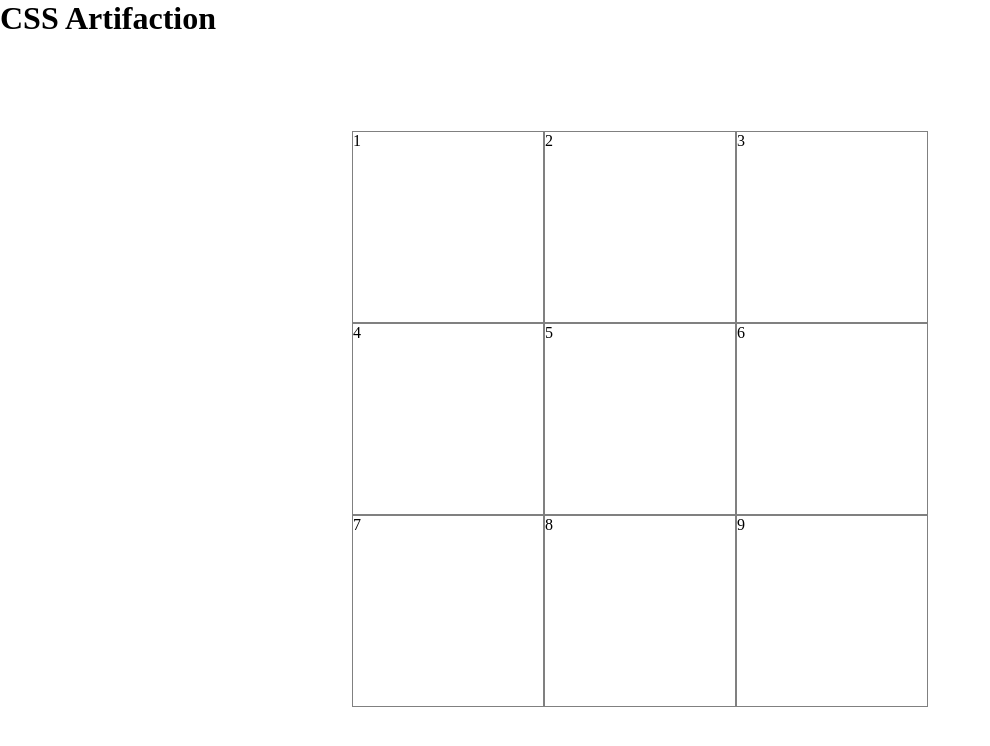
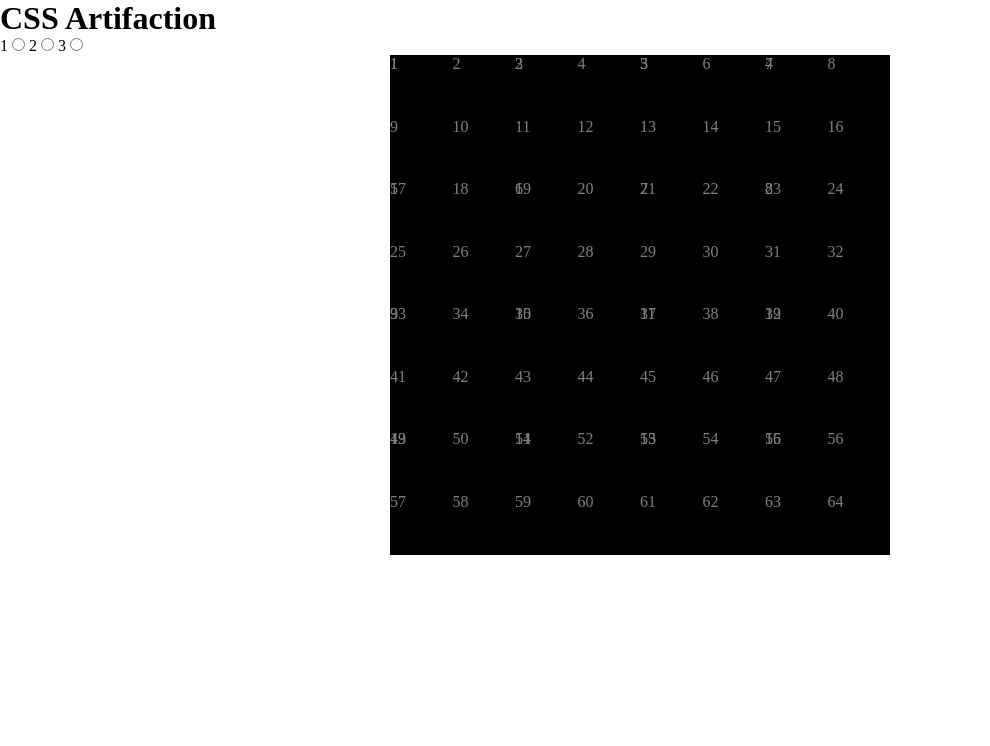
Before and after one commit to xparvidxp/CSS, a plain HTML site: page index.html in a window 1280 px wide. Shown: the whole page, without its empty margins (0-990 px from the left). Drawn offline with Linux system fonts and the light colour scheme.

Commit message:
Add files via upload

```diff
--- a/index.html
+++ b/index.html
@@ -11,6 +11,17 @@
 </header>
 <body>
     <div>
+        <label> 1
+            <input type="radio" name="seed" value="1">
+        </label>
+        <label> 2
+            <input type="radio" name="seed" value="2">
+        </label>
+        <label> 3
+            <input type="radio" name="seed" value="3">
+        </label>
+
+        <div>
             <ul>
                 <li>1</li>
                 <li>2</li>
@@ -20,8 +31,91 @@
                 <li>6</li>
                 <li>7</li>
                 <li>8</li>
+
                 <li>9</li>
+                <li>10</li>
+                <li>11</li>
+                <li>12</li>
+                <li>13</li>
+                <li>14</li>
+                <li>15</li>
+                <li>16</li>
+
+                <li>17</li>
+                <li>18</li>
+                <li>19</li>
+                <li>20</li>
+                <li>21</li>
+                <li>22</li>
+                <li>23</li>
+                <li>24</li>
+
+                <li>25</li>
+                <li>26</li>
+                <li>27</li>
+                <li>28</li>
+                <li>29</li>
+                <li>30</li>
+                <li>31</li>
+                <li>32</li>
+
+                <li>33</li>
+                <li>34</li>
+                <li>35</li>
+                <li>36</li>
+                <li>37</li>
+                <li>38</li>
+                <li>39</li>
+                <li>40</li>
+
+                <li>41</li>
+                <li>42</li>
+                <li>43</li>
+                <li>44</li>
+                <li>45</li>
+                <li>46</li>
+                <li>47</li>
+                <li>48</li>
+
+                <li>49</li>
+                <li>50</li>
+                <li>51</li>
+                <li>52</li>
+                <li>53</li>
+                <li>54</li>
+                <li>55</li>
+                <li>56</li>
+
+                <li>57</li>
+                <li>58</li>
+                <li>59</li>
+                <li>60</li>
+                <li>61</li>
+                <li>62</li>
+                <li>63</li>
+                <li>64</li>
             </ul>
+
+            <ul>
+                <li>1</li>
+                <li>2</li>
+                <li>3</li>
+                <li>4</li>
+                <li>5</li>
+                <li>6</li>
+                <li>7</li>
+                <li>8</li>
+
+                <li>9</li>
+                <li>10</li>
+                <li>11</li>
+                <li>12</li>
+                <li>13</li>
+                <li>14</li>
+                <li>15</li>
+                <li>16</li>
+            </ul>
+        </div>
     </div>
 </body>
 </html>
@@ -29,5 +123,4 @@
 <!-- https://www.w3schools.com/cssref/func_clamp.php
 https://www.w3schools.com/cssref/css3_pr_row-gap.php
 https://www.w3schools.com/html/html_lists.asp
-
 -->
--- a/styles.css
+++ b/styles.css
@@ -1,41 +1,168 @@
 * {
+
     margin: 0;
     padding: 0;
     box-sizing: border-box;
+
+/* De verschillende patterns */
+
+    --g1:
+        repeating-linear-gradient(
+            45deg,
+            yellow 0px 8px,
+            transparent 8px 25px );
+
+    --g2:
+        linear-gradient(
+            45deg,
+            yellow 50%,
+            transparent 50%);
+
+    --g3:
+        linear-gradient(
+            90deg,
+            yellow 50%,
+            transparent 50%);
+
+    --g4:
+        radial-gradient(
+            circle,
+            yellow 50%,
+            transparent 50%);
+
+    --g5:
+        repeating-radial-gradient(
+            circle,
+            yellow 50%,
+            transparent 50%);
+
+    --g6:
+    linear-gradient(
+        45deg, yellow 50%, transparent 50%);
+
 }
 
-body {
-    min-height: 100vh;
-    display: grid;
-    grid-template-rows: auto 1fr;
+/* Stylen van het grid */
+
+ul {
+    position: absolute;
+    left: 0;
+    right: 0;
+    margin-inline: auto;
+
+    max-width: 500px;
+    aspect-ratio: 1 / 1;
+
 }
 
-body > div {
+ul:nth-of-type(1) {
     display: grid;
-    place-items: center;
+    grid-template-rows: repeat(8, 1fr);
+    grid-template-columns: repeat(8, 1fr);
+    z-index: 1;
+
+    li {
+        width: 100%;
+        height: 100%;
+        background-color:black;
+    }
 }
 
+ul:nth-of-type(2) {
+    display: grid;
+    grid-template-rows: repeat(4, 1fr);
+    grid-template-columns: repeat(4, 1fr);
+    z-index: 2;
 
-ul {
-    display: grid;
-    grid-template-rows: 1fr 1fr 1fr;
-    grid-template-columns: 1fr 1fr 1fr;
+    li {
+        width: 100%;
+        height: 100%;
+        background-color:transparent;
+
+    }
 }
 
 li {
     list-style-type: none;
-    width: 15vw;
-    height: 15vw;
-
-    border: 1px solid grey;
+    color:grey;
 }
 
-@media (max-width:600px) {
+/* Selecteren van verschillende vakjes, en die stylen */
 
-li {
-    width: 20vw;
-    height: 20vw;
+div:has(label:nth-of-type(1) input:checked) ul {
+    li:nth-child(3n+1)  {
+        background-image: var(--g2);
+    }
+    li:nth-child(9n+4)  {
+        background-image: var(--g3);
+    }
+    li:nth-child(5n+2) {
+        background-image: var(--g4);
+    }
+    li:nth-child(13n+2) {
+        background-image: var(--g5);
+    }
+    li:nth-child(22n+3) {
+        background-image: var(--g1);
+    }
+
+    li:nth-child(12n+3) {
+        background-image: var(--g6);
+        background-size: 22px 22px;
+    }
 }
 
+div:has(label:nth-of-type(2) input:checked) ul {
+    li:nth-child(3n+1)  {
+        background-image: var(--g4);
+    }
+    li:nth-child(9n+4)  {
+        background-image: var(--g2);
+    }
+    li:nth-child(5n+2) {
+        background-image: var(--g3);
+    }
+    li:nth-child(13n+2) {
+        background-image: var(--g5);
+    }
+    li:nth-child(11n+2) {
+        background-image: var(--g1);
+    }
+    li:nth-child(14n+3) {
+        background-image: var(--g6);
+        background-size: 22px 22px;
+    }
+}
 
+div:has(label:nth-of-type(3) input:checked) ul {
+    li:nth-child(3n+1)  {
+        background-image: var(--g5);
+    }
+    li:nth-child(9n+4)  {
+        background-image: var(--g3);
+    }
+    li:nth-child(5n+2) {
+        background-image: var(--g2);
+    }
+    li:nth-child(13n+2) {
+        background-image: var(--g4);
+    }
+    li:nth-child(21n+2) {
+        background-image: var(--g1);
+    }
+    li:nth-child(19n+3) {
+        background-image: var(--g6);
+        background-size: 22px 22px;
+    }
 }
+
+/*
+CSS patterns https://www.magicpattern.design/tools/css-backgrounds
+Combinators https://developer.mozilla.org/en-US/docs/Web/CSS/Reference/Selectors/Combinators
+            https://www.w3schools.com/css/css_combinators.asp
+Selectors   https://developer.mozilla.org/en-US/docs/Web/CSS/Reference/Selectors
+            https://www.w3schools.com/cssref/css_pr_inset.php
+            https://www.w3schools.com/cssref/pr_pos_z-index.php
+Center absolute object
+            https://stackoverflow.com/questions/1776915/how-can-i-center-an-absolutely-positioned-element-in-a-div
+*/
```
Also changed, not shown: 1 other file. Lines whose indentation alone changed are shown as unchanged.
